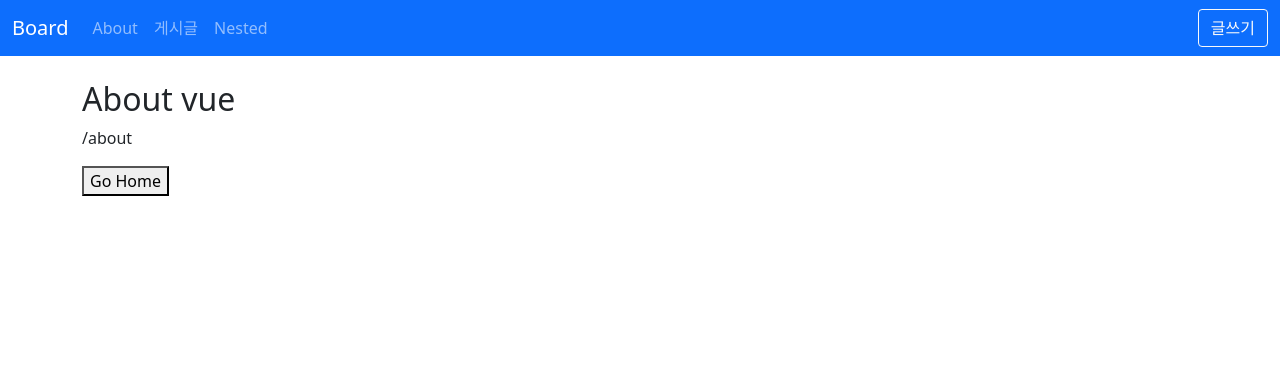
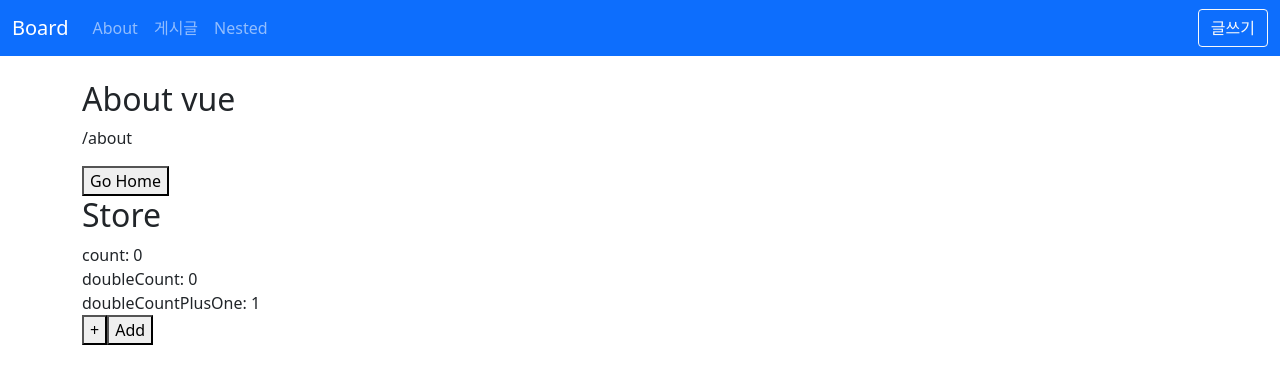
Before and after one commit to juhyeon1114/vue3-board, a Vue app: page /about in a window 1280 px wide. Shown: the top 384 px of the page. Built offline with nearby package versions, Linux system fonts and the light colour scheme.

Commit message:
Pinia basic

```diff
--- a/package.json
+++ b/package.json
@@ -13,6 +13,7 @@
     "bootstrap": "^5.1.3",
     "bootstrap-icons": "^1.8.3",
     "dayjs": "^1.11.4",
+    "pinia": "^2.0.17",
     "vue": "^3.2.37",
     "vue-router": "^4.1.1"
   },
--- a/src/main.js
+++ b/src/main.js
@@ -10,10 +10,12 @@ import Day from '@/plugins/day';
 import GlobalComponents from './plugins/global-components';
 import GlobalDirectives from './plugins/global-directives';
 import 'bootstrap/dist/js/bootstrap.js';
+import { createPinia } from 'pinia';
 
 const app = createApp(App);
 app.use(GlobalComponents);
 app.use(GlobalDirectives);
+app.use(createPinia());
 app.use(router);
 app.use(objPlugins, { hi: 'hello' });
 app.use(funcPlugins);
--- /dev/null
+++ b/src/store/counter.js
@@ -0,0 +1,19 @@
+import { defineStore } from 'pinia';
+
+// Store는 reactive객체
+export const useCounterStore = defineStore('counter', {
+  state: () => ({
+    count: 0,
+  }),
+  getters: {
+    doubleCount: state => state.count * 2,
+    doubleCountPlusOne() {
+      return this.doubleCount + 1;
+    },
+  },
+  actions: {
+    increment() {
+      this.count++;
+    },
+  },
+});
--- a/src/views/AboutView.vue
+++ b/src/views/AboutView.vue
@@ -2,9 +2,18 @@
   <h2>About vue</h2>
   <p>{{ $route.path }}</p>
   <button @click="onClickButton">Go Home</button>
+
+  <h2>Store</h2>
+  <div>count: {{ store.count }}</div>
+  <div>doubleCount: {{ store.doubleCount }}</div>
+  <div>doubleCountPlusOne: {{ doubleCountPlusOne }}</div>
+  <button @click="store.increment()">+</button>
+  <button @click="increment()">Add</button>
 </template>
 
 <script setup>
+import { useCounterStore } from '@/store/counter';
+import { storeToRefs } from 'pinia';
 import { useRouter } from 'vue-router';
 
 const router = useRouter();
@@ -12,4 +21,8 @@ const router = useRouter();
 const onClickButton = () => {
   router.push('/');
 };
+
+const store = useCounterStore();
+const { doubleCountPlusOne } = storeToRefs(store);
+const { increment } = store;
 </script>
```
